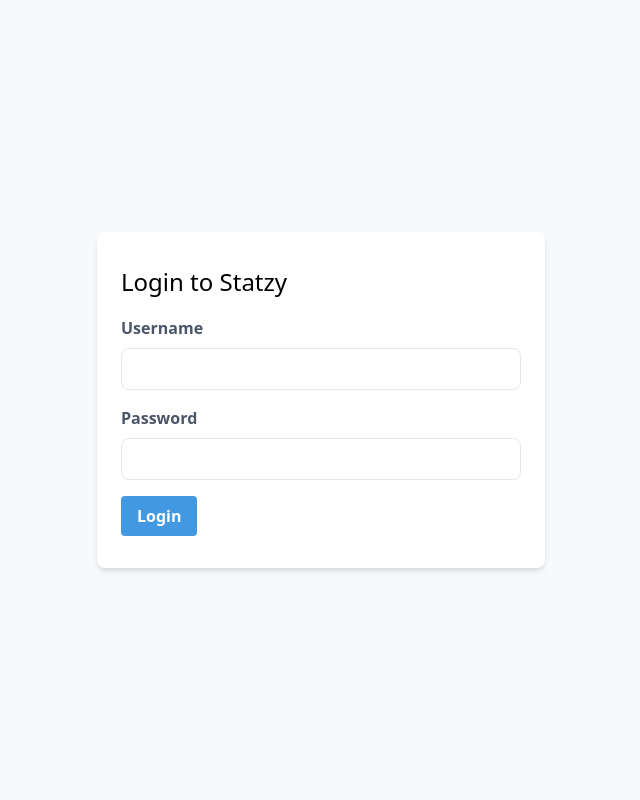
After one commit to ZIT-P22/StatzyGUI, a Flask app: template statzy/templates/login.html in a window 1280 px wide. The commit adds this page. Shown: the whole page, without its empty margins (319-959 px from the left). Run offline with Flask 2, Linux system fonts and the light colour scheme; the template is opened without the code that fills it: most values are stand-ins (such as "Sample title", 1, 10 or a date in 2020); some libraries are stand-ins or nearby versions.

Commit message:
seitenverschiebungen

```diff
--- a/statzy/statzy.py
+++ b/statzy/statzy.py
@@ -7,7 +7,7 @@
 @statzy.route('/')
 def index():
     title = 'Statzy'
-    return render_template('index.html', title=title)
+    return render_template('login.html', title=title)
 
 
 @statzy.route('/fachverfahren')
@@ -51,7 +51,7 @@
         tables = [table[0] for table in cursor.fetchall()]
 
         # Render the template with the dropdown menu
-        return render_template('tables.html', tables=tables)
+        return render_template('index.html', tables=tables)
     except:
         return 'Database connection failed!'
 
--- a/statzy/templates/layout.html
+++ b/statzy/templates/layout.html
@@ -13,9 +13,6 @@
 <body>
     <!--! Navbar start-->
     <ul class="flex border-b">
-        <li class="mr-3"><a
-                class="inline-block border border-white rounded hover:border-gray-200 text-blue-500 hover:bg-gray-200 py-1 px-3"
-                href="/">Home</a></li>
         <li class="mr-3"><a
                 class="inline-block border border-white rounded hover:border-gray-200 text-blue-500 hover:bg-gray-200 py-1 px-3"
                 href="/fachverfahren">Fachverfahren</a></li>
--- /dev/null
+++ b/statzy/templates/login.html
@@ -0,0 +1,54 @@
+<!DOCTYPE html>
+<html>
+
+<head>
+    <meta charset="UTF-8" />
+    <meta http-equiv="X-UA-Compatible" content="IE=edge" />
+    <meta name="viewport" content="width=device-width, initial-scale=1.0" />
+    <link rel="stylesheet" type="text/css" href="{{ url_for('static', filename='tailwind.min.css') }}">
+    <link rel="stylesheet" type="text/css" href="{{ url_for('static', filename='theme.css') }}">
+    <title>{{ title }}</title>
+</head>
+
+<body>
+    <div class="bg-gray-100">
+        <div class="flex items-center justify-center min-h-screen">
+          <div class="w-full max-w-md px-6 py-8 bg-white rounded-lg shadow-md">
+            <h1 class="mb-4 text-2xl font-medium">Login to Statzy</h1>
+            <form action="{{ url_for('login') }}" method="POST">
+              <div class="mb-4">
+                <label class="block mb-2 font-bold text-gray-700" for="username">
+                  Username
+                </label>
+                <input
+                  class="w-full px-3 py-2 border rounded-lg"
+                  type="text"
+                  name="username"
+                  id="username"
+                />
+              </div>
+              <div class="mb-4">
+                <label class="block mb-2 font-bold text-gray-700" for="password">
+                  Password
+                </label>
+                <input
+                  class="w-full px-3 py-2 border rounded-lg"
+                  type="password"
+                  name="password"
+                  id="password"
+                />
+              </div>
+              <div class="flex items-center justify-between">
+                <button
+                  class="px-4 py-2 font-bold text-white bg-blue-500 rounded hover:bg-blue-700 focus:outline-none focus:shadow-outline"
+                  type="submit"
+                >
+                  Login
+                </button>
+              </div>
+            </form>
+          </div>
+        </div>
+      </div>
+</body>
+</html>
```
Also changed, not shown: statzy/templates/index.html (+1 -40 lines).
